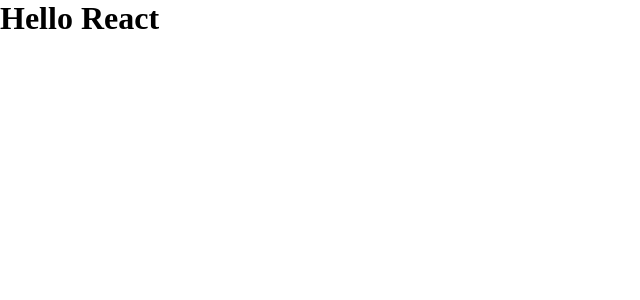
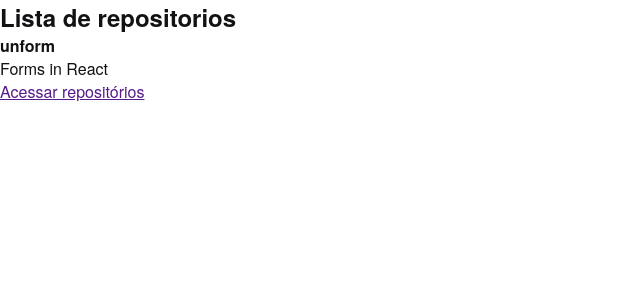
Before and after one commit to hernanytec/01-github-explorer, a React app: page / in a window 1280 px wide. Shown: the top 300 px of the page, without its empty margins (0-640 px from the left). Built offline with nearby package versions, Linux system fonts and the light colour scheme.

Commit message:
add component repositorylist

```diff
--- a/src/App.jsx
+++ b/src/App.jsx
@@ -1,5 +1,6 @@
-import style from "./styles/global.scss";
+import { RepositoryList } from "./components/RepositoryList";
+import "./styles/global.scss";
 
 export function App() {
-  return <h1>Hello React</h1>;
+  return <RepositoryList />;
 }
--- /dev/null
+++ b/src/components/RepositoryList.jsx
@@ -0,0 +1,16 @@
+export function RepositoryList() {
+  return (
+    <section className="repository-list">
+      <h1>Lista de repositorios</h1>
+
+      <ul>
+        <li>
+          <strong>unform</strong>
+          <p>Forms in React</p>
+
+          <a href="">Acessar repositórios</a>
+        </li>
+      </ul>
+    </section>
+  );
+}
--- a/src/styles/global.scss
+++ b/src/styles/global.scss
@@ -5,5 +5,6 @@
 }
 
 body {
-  font: Arial, Helvetica, sans-serif;
+  font: 16px "Helvetica Neue ",Arial,sans-serif;
+  color: #121214;
 }
```
